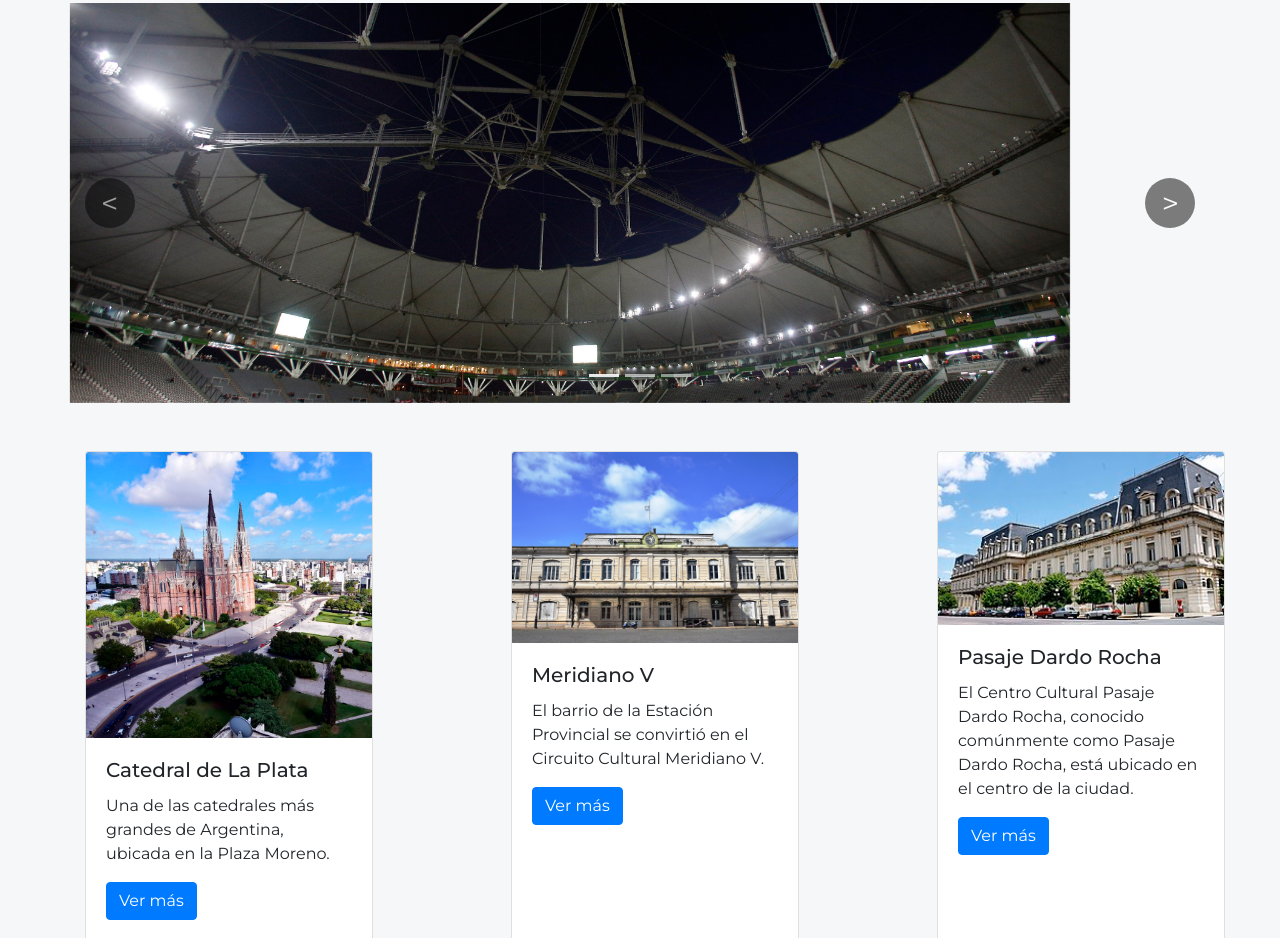
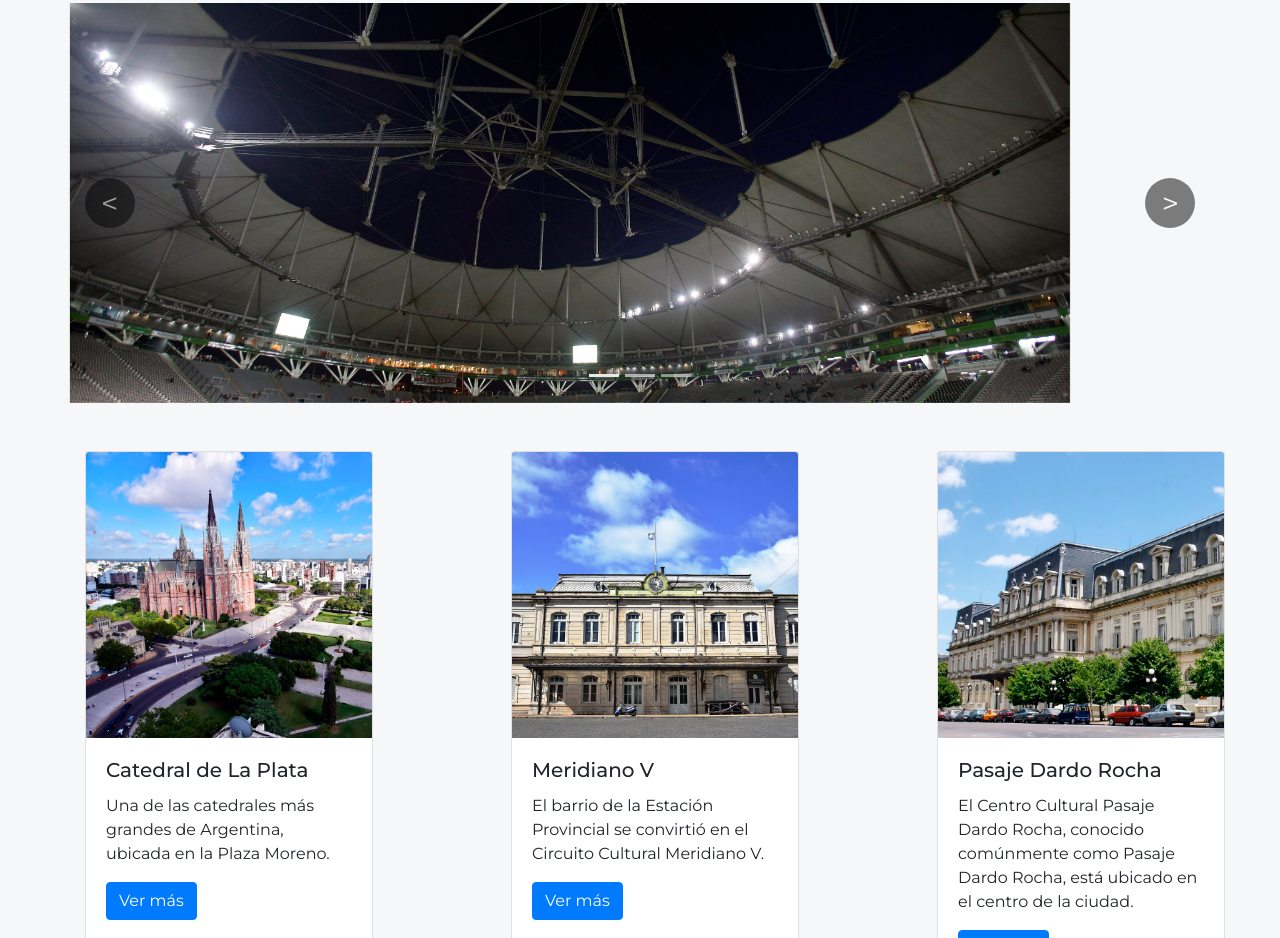
Before and after one commit to sabrinatechera/culturalaplata.github.io, a plain HTML site: page index.html in a window 1280 px wide. Shown: the part 397-1335 px from the top of the page. Drawn offline with nearby package versions, Linux system fonts and the light colour scheme.

Commit message:
Reemplazo de imagenes

```diff
--- a/index.html
+++ b/index.html
@@ -137,7 +137,7 @@
             <div class="card" style="width: 18rem">
               <img
                 class="card-img-top"
-                src="./img/meridiano-v.jpg"
+                src="./img/meridiano-v-recortada.jpg"
                 alt="Card image cap"
               />
               <div class="card-body">
@@ -153,7 +153,7 @@
             <div class="card" style="width: 18rem">
               <img
                 class="card-img-top"
-                src="./img/Pasaje_Dardo_Rocha-La_Plata-1.jpg"
+                src="./img/Dardo_Rocha-recortada.jpg"
                 alt="Card image cap"
               />
               <div class="card-body">
```
Also changed, not shown: img/Dardo_Rocha-recortada.jpg (added), img/meridiano-v-recortada.jpg (added).
